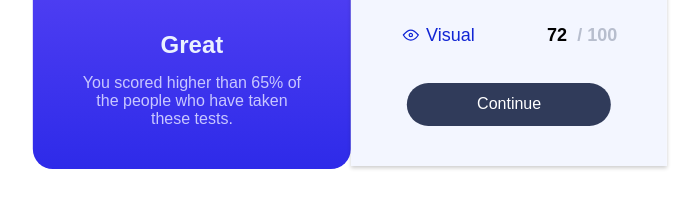
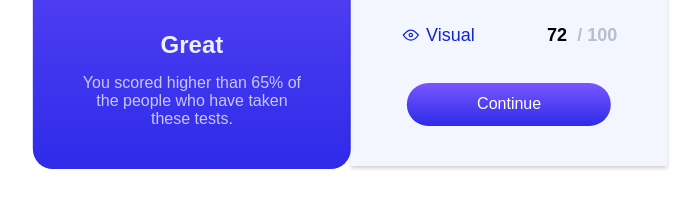
Before and after one commit to napalm-git/results-summary-component, a website: page index.html in a window 1280 px wide. In both pictures the pointer is over the button "Continue". Shown: the part 437-644 px from the top of the page, without its empty margins (290-989 px from the left). Drawn offline with nearby package versions, Linux system fonts and the light colour scheme.

Commit message:
Added hover effect on button

```diff
--- a/style.css
+++ b/style.css
@@ -142,7 +142,7 @@ p {
   cursor: pointer;
 }
 
-.component-right button:active {
+.component-right button:hover {
   background: linear-gradient(
     to bottom,
     hsl(252, 100%, 67%),
```
